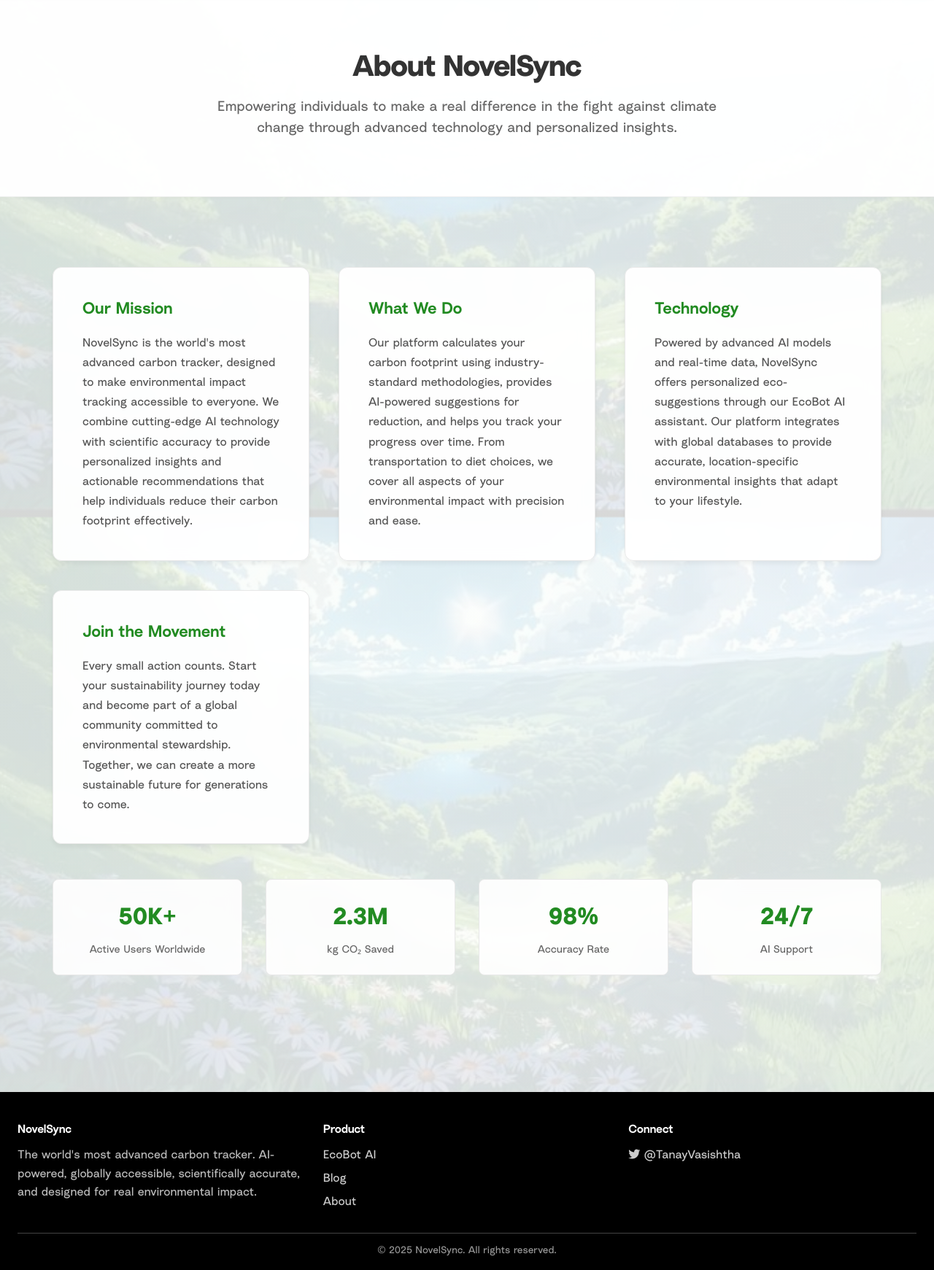
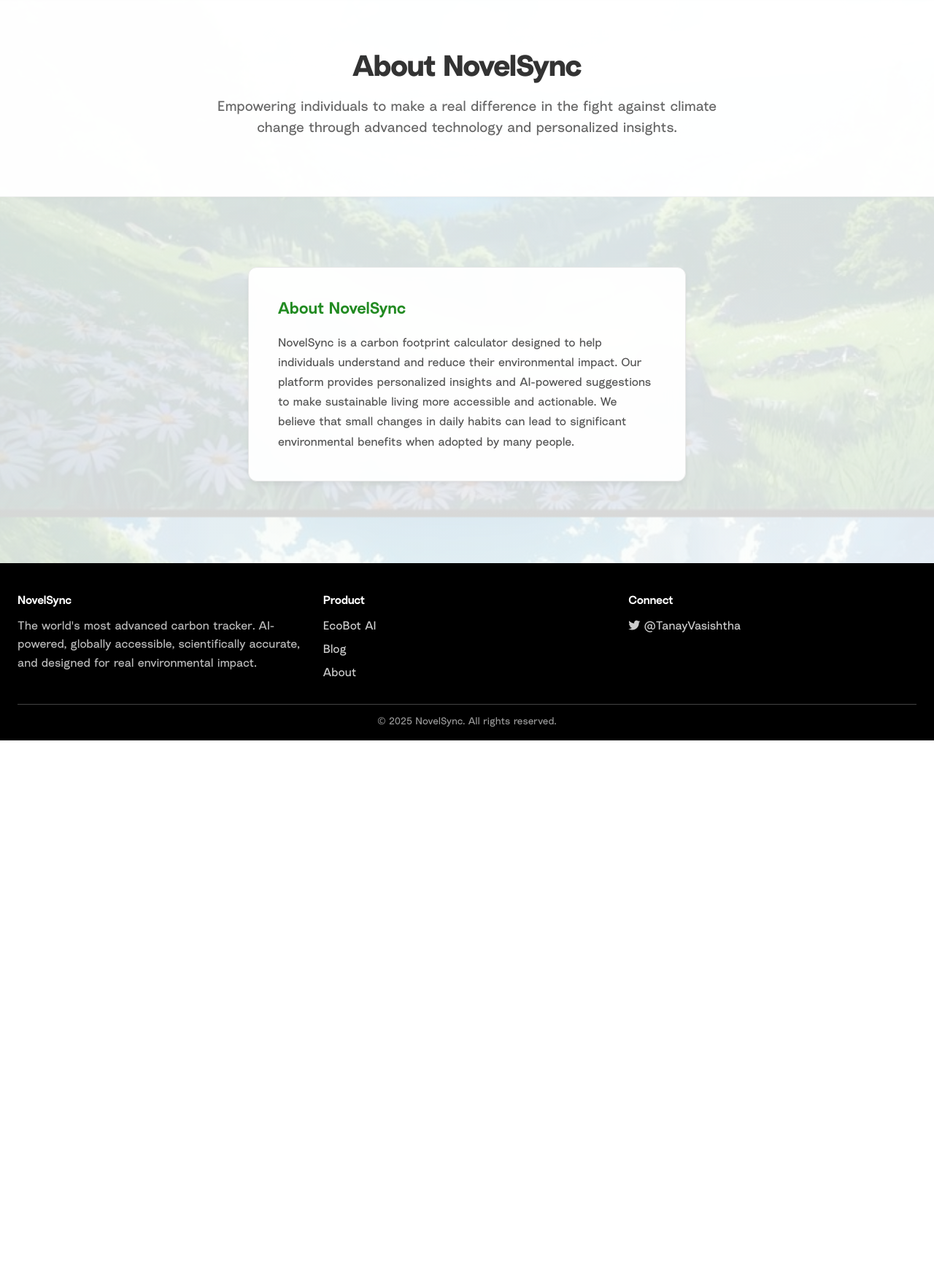
Before and after one commit to tanayvasishtha/NovelSync, a Flask app: page /about in a window 1280 px wide. Shown: the part 91-1832 px from the top of the page at 73% size. After the commit the page ends 1106 px from the top, so only its background shows below. Run offline with Flask 3, Linux system fonts and the light colour scheme.

Commit message:
Simplified About page - removed false statistics and reduced to one honest card

```diff
--- a/templates/about.html
+++ b/templates/about.html
@@ -178,9 +178,8 @@
         }
 
         .about-content {
-            display: grid;
-            grid-template-columns: repeat(auto-fit, minmax(350px, 1fr));
-            gap: 2.5rem;
+            display: flex;
+            justify-content: center;
             margin-top: 2rem;
         }
 
@@ -193,6 +192,8 @@
             backdrop-filter: blur(10px);
             box-shadow: 0 4px 6px rgba(0, 0, 0, 0.05);
             transition: transform 0.3s ease, box-shadow 0.3s ease;
+            max-width: 600px;
+            width: 100%;
         }
 
         .about-card:hover {
@@ -215,34 +216,7 @@
             font-size: 1rem;
         }
 
-        .about-stats {
-            display: grid;
-            grid-template-columns: repeat(auto-fit, minmax(200px, 1fr));
-            gap: 2rem;
-            margin: 3rem 0;
-        }
 
-        .stat-card {
-            background: rgba(255, 255, 255, 0.9);
-            border: 1px solid var(--medium-gray);
-            border-radius: 8px;
-            padding: 1.5rem;
-            text-align: center;
-            backdrop-filter: blur(10px);
-        }
-
-        .stat-number {
-            font-size: 2rem;
-            font-weight: 700;
-            color: var(--primary-green);
-            margin-bottom: 0.5rem;
-        }
-
-        .stat-label {
-            font-size: 0.9rem;
-            color: #666;
-            font-weight: 500;
-        }
 
         /* Footer */
         .footer {
@@ -313,17 +287,11 @@
             }
 
             .about-content {
-                grid-template-columns: 1fr;
-                gap: 1.5rem;
+                padding: 0 1rem;
             }
 
             .about-card {
                 padding: 1.5rem;
-            }
-
-            .about-stats {
-                grid-template-columns: 1fr;
-                gap: 1rem;
             }
 
             .footer {
@@ -368,42 +336,8 @@
     <section class="about-container">
         <div class="about-content">
             <div class="about-card">
-                <h3>Our Mission</h3>
-                <p>NovelSync is the world's most advanced carbon tracker, designed to make environmental impact tracking accessible to everyone. We combine cutting-edge AI technology with scientific accuracy to provide personalized insights and actionable recommendations that help individuals reduce their carbon footprint effectively.</p>
-            </div>
-
-            <div class="about-card">
-                <h3>What We Do</h3>
-                <p>Our platform calculates your carbon footprint using industry-standard methodologies, provides AI-powered suggestions for reduction, and helps you track your progress over time. From transportation to diet choices, we cover all aspects of your environmental impact with precision and ease.</p>
-            </div>
-
-            <div class="about-card">
-                <h3>Technology</h3>
-                <p>Powered by advanced AI models and real-time data, NovelSync offers personalized eco-suggestions through our EcoBot AI assistant. Our platform integrates with global databases to provide accurate, location-specific environmental insights that adapt to your lifestyle.</p>
-            </div>
-
-            <div class="about-card">
-                <h3>Join the Movement</h3>
-                <p>Every small action counts. Start your sustainability journey today and become part of a global community committed to environmental stewardship. Together, we can create a more sustainable future for generations to come.</p>
-            </div>
-        </div>
-
-        <div class="about-stats">
-            <div class="stat-card">
-                <div class="stat-number">50K+</div>
-                <div class="stat-label">Active Users Worldwide</div>
-            </div>
-            <div class="stat-card">
-                <div class="stat-number">2.3M</div>
-                <div class="stat-label">kg CO₂ Saved</div>
-            </div>
-            <div class="stat-card">
-                <div class="stat-number">98%</div>
-                <div class="stat-label">Accuracy Rate</div>
-            </div>
-            <div class="stat-card">
-                <div class="stat-number">24/7</div>
-                <div class="stat-label">AI Support</div>
+                <h3>About NovelSync</h3>
+                <p>NovelSync is a carbon footprint calculator designed to help individuals understand and reduce their environmental impact. Our platform provides personalized insights and AI-powered suggestions to make sustainable living more accessible and actionable. We believe that small changes in daily habits can lead to significant environmental benefits when adopted by many people.</p>
             </div>
         </div>
     </section>
```
